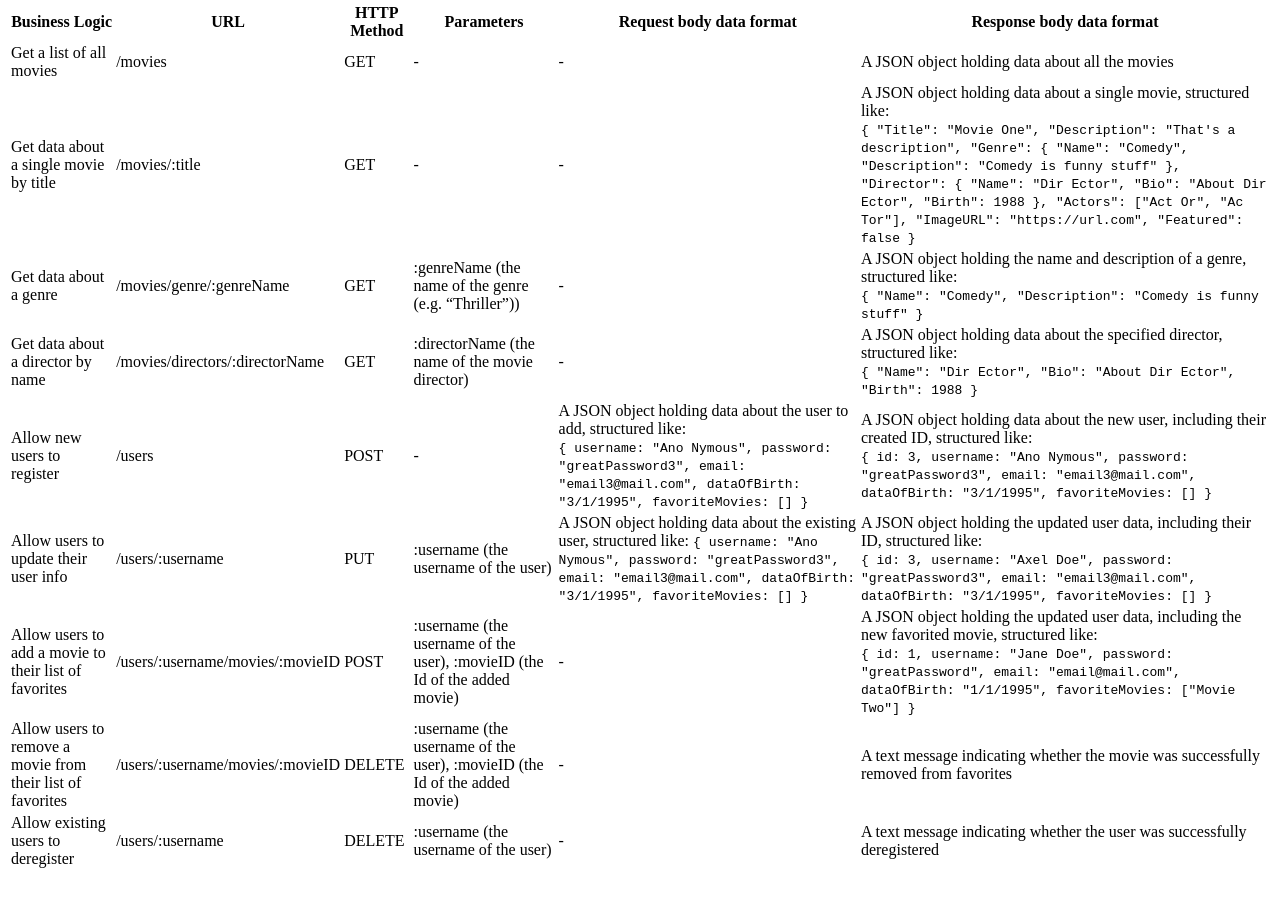
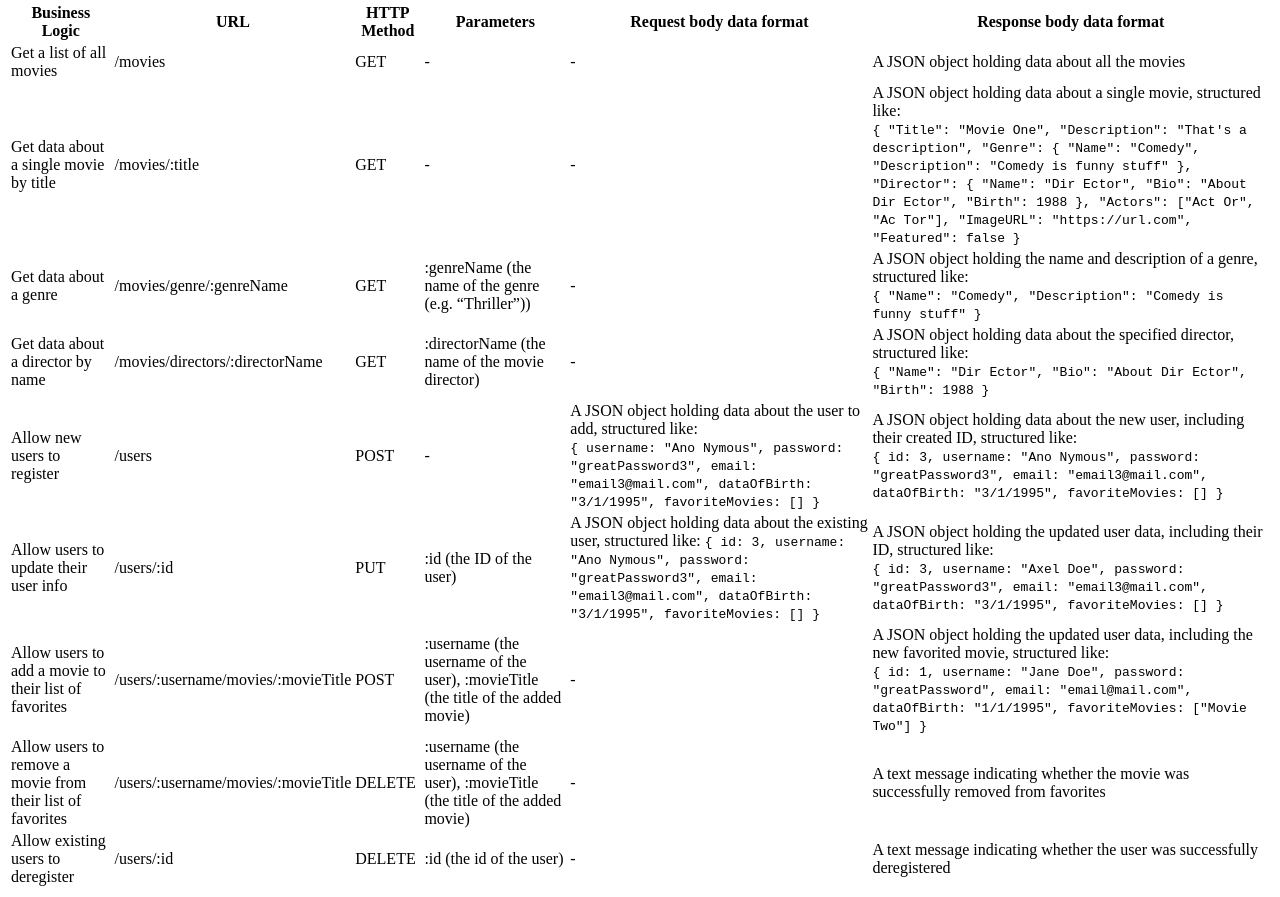
Before and after one commit to amelieberry/movie-api, a website: page public/documentation.html in a window 1280 px wide. Shown: the part 457-1354 px from the top of the page. Drawn offline with Linux system fonts and the light colour scheme.

Commit message:
allow users to update their info

```diff
--- a/log.txt
+++ b/log.txt
@@ -11,3 +11,7 @@
 127.0.0.1 - - [11/Oct/2022:16:35:14 +0000] "GET /users HTTP/1.1" 404 144 "-" "PostmanRuntime/7.29.2"
 127.0.0.1 - - [11/Oct/2022:16:36:34 +0000] "GET /users HTTP/1.1" 404 144 "-" "PostmanRuntime/7.29.2"
 127.0.0.1 - - [11/Oct/2022:16:36:58 +0000] "POST /users HTTP/1.1" 201 87 "-" "PostmanRuntime/7.29.2"
+127.0.0.1 - - [12/Oct/2022:07:58:50 +0000] "PUT /users/2 HTTP/1.1" 500 23 "-" "PostmanRuntime/7.29.2"
+127.0.0.1 - - [12/Oct/2022:07:59:41 +0000] "PUT /users/2 HTTP/1.1" 500 23 "-" "PostmanRuntime/7.29.2"
+127.0.0.1 - - [12/Oct/2022:08:01:23 +0000] "PUT /users/2 HTTP/1.1" 500 23 "-" "PostmanRuntime/7.29.2"
+127.0.0.1 - - [12/Oct/2022:08:02:58 +0000] "PUT /users/2 HTTP/1.1" 200 144 "-" "PostmanRuntime/7.29.2"
--- a/public/documentation.html
+++ b/public/documentation.html
@@ -131,12 +131,13 @@
                 </tr>
                 <tr>
                     <td>Allow users to update their user info</td>
-                    <td>/users/:username</td>
+                    <td>/users/:id</td>
                     <td>PUT</td>
-                    <td>:username (the username of the user)</td>
+                    <td>:id (the ID of the user)</td>
                     <td>A JSON object holding data about the existing user, structured like:
                         <code>
                             {
+                                id: 3,
                                 username: "Ano Nymous",
                                 password: "greatPassword3",
                                 email: "email3@mail.com",
@@ -160,9 +161,9 @@
                 </tr>
                 <tr>
                     <td>Allow users to add a movie to their list of favorites</td>
-                    <td>/users/:username/movies/:movieID</td>
+                    <td>/users/:username/movies/:movieTitle</td>
                     <td>POST</td>
-                    <td>:username (the username of the user), :movieID (the Id of the added movie)</td>
+                    <td>:username (the username of the user), :movieTitle (the title of the added movie)</td>
                     <td> - </td>
                     <td>A JSON object holding the updated user data, including the new favorited movie, structured like:<br>
                         <code>
@@ -179,17 +180,17 @@
                 </tr>
                 <tr>
                     <td>Allow users to remove a movie from their list of favorites</td>
-                    <td>/users/:username/movies/:movieID</td>
+                    <td>/users/:username/movies/:movieTitle</td>
                     <td>DELETE</td>
-                    <td>:username (the username of the user), :movieID (the Id of the added movie)</td>
+                    <td>:username (the username of the user), :movieTitle (the title of the added movie)</td>
                     <td> - </td>
                     <td>A text message indicating whether the movie was successfully removed from favorites</td>
                 </tr>
                 <tr>
                     <td>Allow existing users to deregister </td>
-                    <td>/users/:username</td>
+                    <td>/users/:id</td>
                     <td>DELETE</td>
-                    <td>:username (the username of the user)</td>
+                    <td>:id (the id of the user)</td>
                     <td> - </td>
                     <td>A text message indicating whether the user was successfully deregistered</td>
                 </tr>
```
Also changed, not shown: index.js (+16 -2 lines).
